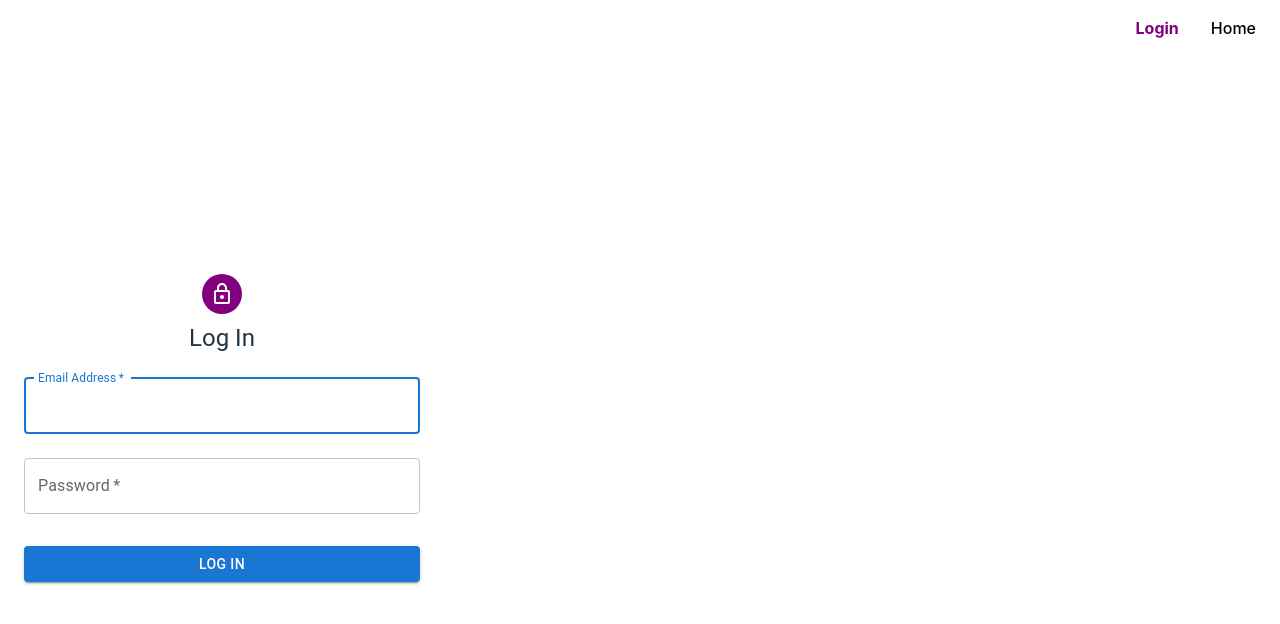
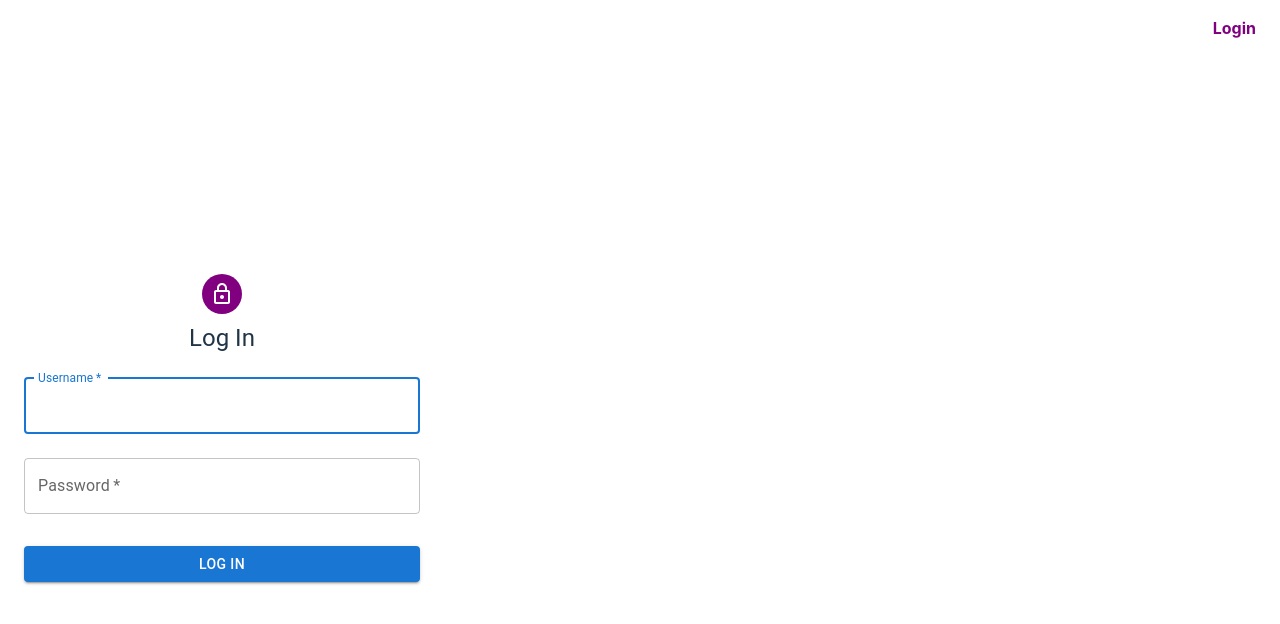
Before and after one commit to evelyn-torres/CS555, a React (Vite) app in the folder FrontEnd/frontEnd/: page / in a window 1280 px wide. Shown: the top 624 px of the page. Built offline with nearby package versions, Linux system fonts and the light colour scheme.

Commit message:
working secure login

```diff
--- a/FrontEnd/frontEnd/package.json
+++ b/FrontEnd/frontEnd/package.json
@@ -14,6 +14,12 @@
     "@emotion/styled": "^11.13.0",
     "@mui/icons-material": "^6.1.4",
     "@mui/material": "^6.1.4",
+    "axios": "^1.7.7",
+    "bcrypt": "^5.1.1",
+    "cors": "^2.8.5",
+    "dotenv": "^16.4.5",
+    "express": "^4.21.1",
+    "mongoose": "^8.7.3",
     "react": "^18.3.1",
     "react-dom": "^18.3.1",
     "react-router-dom": "^6.27.0"
--- a/FrontEnd/frontEnd/src/App.jsx
+++ b/FrontEnd/frontEnd/src/App.jsx
@@ -1,24 +1,42 @@
-import React, { Suspense, lazy } from 'react';
-import { BrowserRouter as Router, Routes, Route } from 'react-router-dom';
+import React, { Suspense, lazy, useEffect, useState } from 'react';
+import { BrowserRouter as Router, Routes, Route, Navigate } from 'react-router-dom';
 import Navigation from './components/Navigation';
 
 const Home = lazy(() => import('./pages/Home'));
 const Login = lazy(() => import('./pages/Login'));
 
 function App() {
+  const [isAuthenticated, setIsAuthenticated] = useState(false);
+
+  useEffect(() => {
+    const auth = localStorage.getItem('authenticated');
+    if (auth === 'true') {
+      setIsAuthenticated(true);
+    }
+  }, []);
+
   console.log("App component rendered");
+
   return (
     <Router>
       <Navigation />
 
       <Suspense fallback={<div>Loading...</div>}>
         <Routes>
-        <Route path="/" element={<Login />} />
-          <Route path="/home" element={<Home />} />
+          {/* Login route */}
+          <Route path="/" element={<Login />} />
+
+          {/* Home route - requires authentication */}
+          <Route
+            path="/home"
+            element={
+              isAuthenticated ? <Home /> : <Navigate to="/" replace />
+            }
+          />
         </Routes>
       </Suspense>
     </Router>
   );
 }
 
-export default App
+export default App;
--- a/FrontEnd/frontEnd/src/components/Navigation.jsx
+++ b/FrontEnd/frontEnd/src/components/Navigation.jsx
@@ -1,30 +1,26 @@
-
-import { NavLink } from "react-router-dom"
+import { NavLink } from "react-router-dom";
 import '../styles/Navigation.css';
 
 const Navigation = () => {
-    // return  (
-    //         <nav>
-    //           <ul>
-    //           <li><NavLink to="/" activeClassName="active">Login</NavLink></li>
-    //            <li><NavLink to="/home" activeClassName="active">Home</NavLink></li>
-    //           </ul>
-    //         </nav>
-    //       );
+    const isAuthenticated = localStorage.getItem('authenticated') === 'true';
 
     return (
       <nav className="navigation">
         <ul className="nav-list">
+          {!isAuthenticated && (
             <li>
               <NavLink to="/" className={({ isActive }) => (isActive ? "active" : "")}>
                 Login
               </NavLink>
             </li>
+          )}
+          {isAuthenticated && (
             <li>
               <NavLink to="/home" className={({ isActive }) => (isActive ? "active" : "")}>
                 Home
               </NavLink>
             </li>
+          )}
         </ul>
       </nav>
     );
--- a/FrontEnd/frontEnd/src/pages/Login.jsx
+++ b/FrontEnd/frontEnd/src/pages/Login.jsx
@@ -1,22 +1,31 @@
-// src/pages/Login.jsx
-
 import React, { useState } from 'react';
 import { Button, TextField, Box, Typography, Container, Avatar } from '@mui/material';
 import LockOutlinedIcon from '@mui/icons-material/LockOutlined';
 import { useNavigate } from 'react-router-dom';
+import axios from 'axios';
 
 const Login = () => {
-  // State to handle the email and password
-  const [email, setEmail] = useState('');
+  const [username, setUsername] = useState('');
   const [password, setPassword] = useState('');
+  const [error, setError] = useState('');
   const navigate = useNavigate();
 
-  const handleSubmit = (event) => {
-    event.preventDefault();
-    // check check
-    // fake login, should check credentials here
-    console.log({ email, password });
-    navigate('/home');
+  const handleLogin = async (e) => {
+    e.preventDefault();
+    try {
+      const response = await axios.post('http://localhost:3000/login', {
+        username,
+        password,
+      });
+      if (response.status === 200) {
+        // Save authentication state in localStorage
+        localStorage.setItem('authenticated', 'true');
+        navigate('/home');
+      }
+    } catch (err) {
+      alert('Login error', err);
+      setError('Invalid username or password');
+    }
   };
 
   return (
@@ -29,34 +38,28 @@ const Login = () => {
           alignItems: 'center',
         }}
       >
-        {/* Lock icon */}
         <Avatar sx={{ m: 1, bgcolor: 'purple' }}>
           <LockOutlinedIcon />
         </Avatar>
 
-
-        {/* Title */}
         <Typography component="h1" variant="h5">
           Log In
         </Typography>
 
-        {/* the form */}
-        <Box component="form" onSubmit={handleSubmit} noValidate sx={{ mt: 1 }}>
-          {/* Email input */}
+        <Box component="form" onSubmit={handleLogin} noValidate sx={{ mt: 1 }}>
           <TextField
             margin="normal"
             required
             fullWidth
-            id="email"
-            label="Email Address"
-            name="email"
-            autoComplete="email"
+            id="username"
+            label="Username"
+            name="username"
+            autoComplete="username"
             autoFocus
-            value={email}
-            onChange={(e) => setEmail(e.target.value)}
+            value={username}
+            onChange={(e) => setUsername(e.target.value)}
           />
 
-          {/* Password input */}
           <TextField
             margin="normal"
             required
@@ -70,7 +73,6 @@ const Login = () => {
             onChange={(e) => setPassword(e.target.value)}
           />
 
-          {/* Submit button */}
           <Button
             type="submit"
             fullWidth
@@ -79,6 +81,12 @@ const Login = () => {
           >
             Log In
           </Button>
+
+          {error && (
+            <Typography color="error" variant="body2" sx={{ mt: 2 }}>
+              {error}
+            </Typography>
+          )}
         </Box>
       </Box>
     </Container>
```
Also changed, not shown: FrontEnd/frontEnd/server.js (+65 -4 lines), 1 other file (tests, documents, lock files or other folders). Lines whose indentation alone changed are shown as unchanged.
